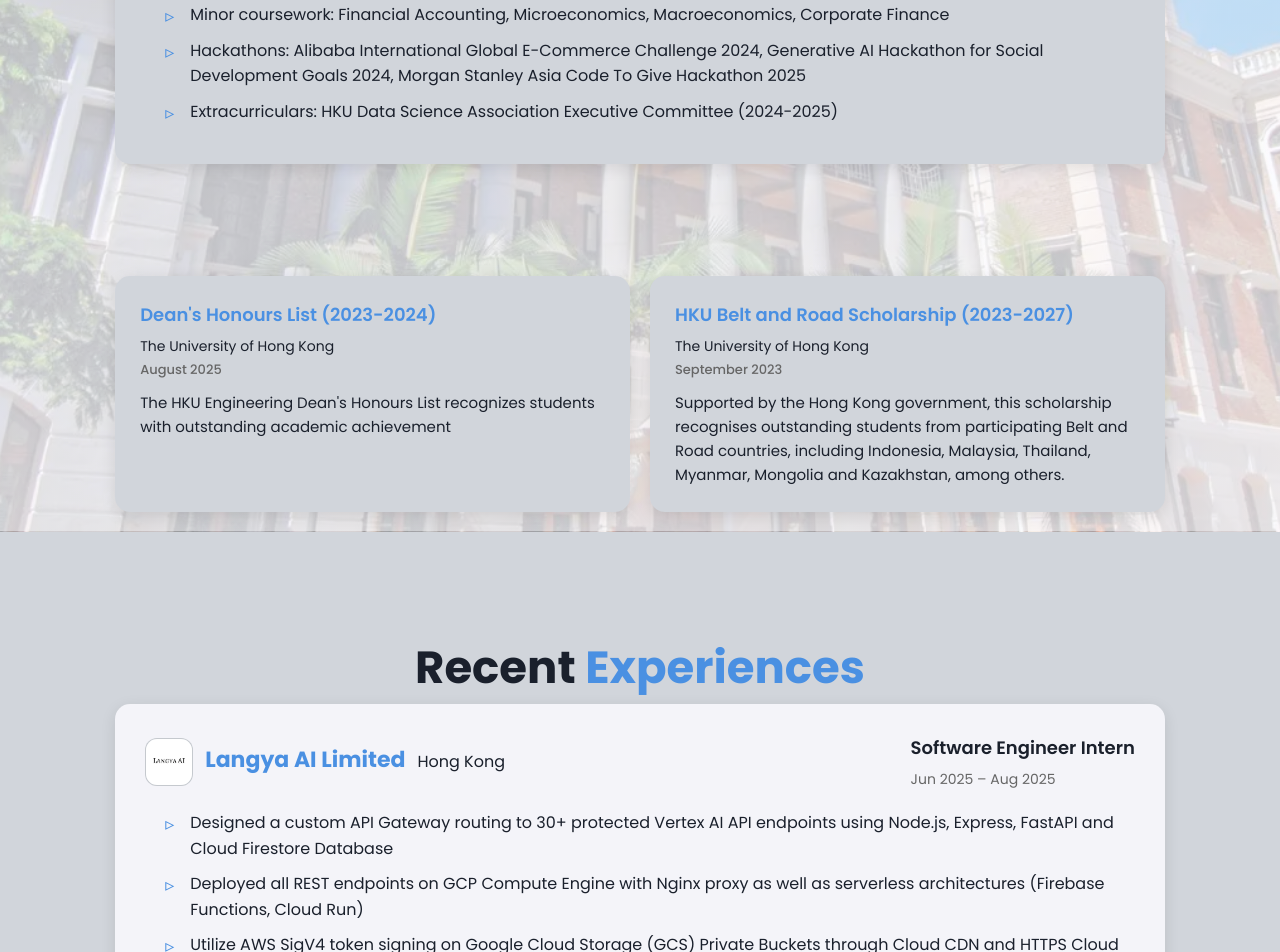
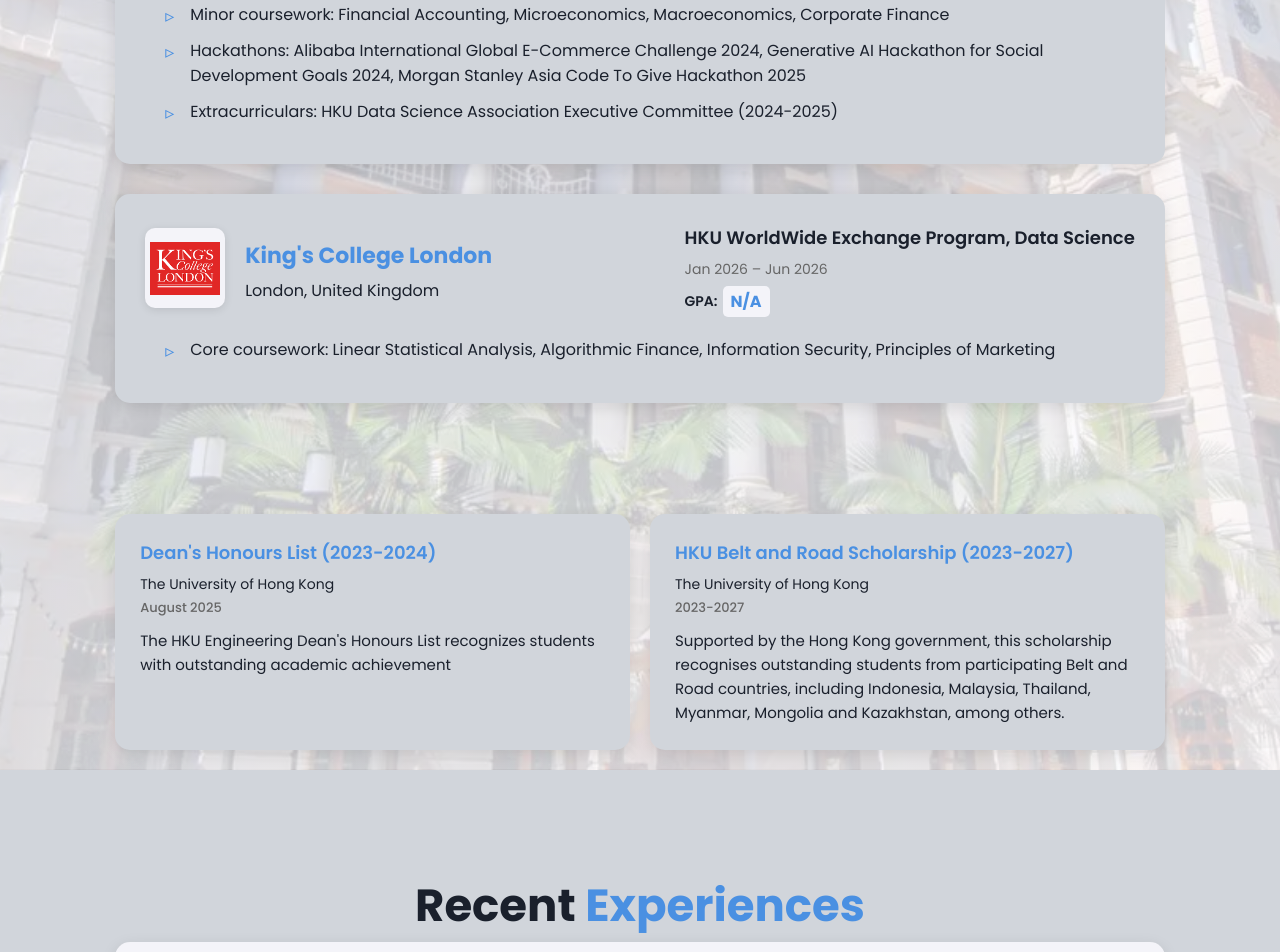
Before and after one commit to edbertw/edbert-portfolio, a Next.js app: page / in a window 1280 px wide. Shown: the part 3483-4435 px from the top of the page. Built offline with nearby package versions, Linux system fonts and the light colour scheme.

Commit message:
feat: edit existing details

```diff
--- a/src/components/Education.js
+++ b/src/components/Education.js
@@ -15,6 +15,17 @@
                 "Hackathons: Alibaba International Global E-Commerce Challenge 2024, Generative AI Hackathon for Social Development Goals 2024, Morgan Stanley Asia Code To Give Hackathon 2025",
                 "Extracurriculars: HKU Data Science Association Executive Committee (2024-2025)"
             ]
+        },
+        {
+            institution: "King's College London",
+            location: "London, United Kingdom",
+            degree: "HKU WorldWide Exchange Program, Data Science",
+            period: "Jan 2026 – Jun 2026",
+            gpa: "N/A",
+            image: "/src/kcl.png",
+            details: [
+                "Core coursework: Linear Statistical Analysis, Algorithmic Finance, Information Security, Principles of Marketing"
+            ]
         }
     ];
 
@@ -28,7 +39,7 @@
         {
             title: "HKU Belt and Road Scholarship (2023-2027)",
             institution: "The University of Hong Kong",
-            year: "September 2023",
+            year: "2023-2027",
             description: "Supported by the Hong Kong government, this scholarship recognises outstanding students from participating Belt and Road countries, including Indonesia, Malaysia, Thailand, Myanmar, Mongolia and Kazakhstan, among others."
         }
     ];
```
Also changed, not shown: public/src/kcl.png (added).
